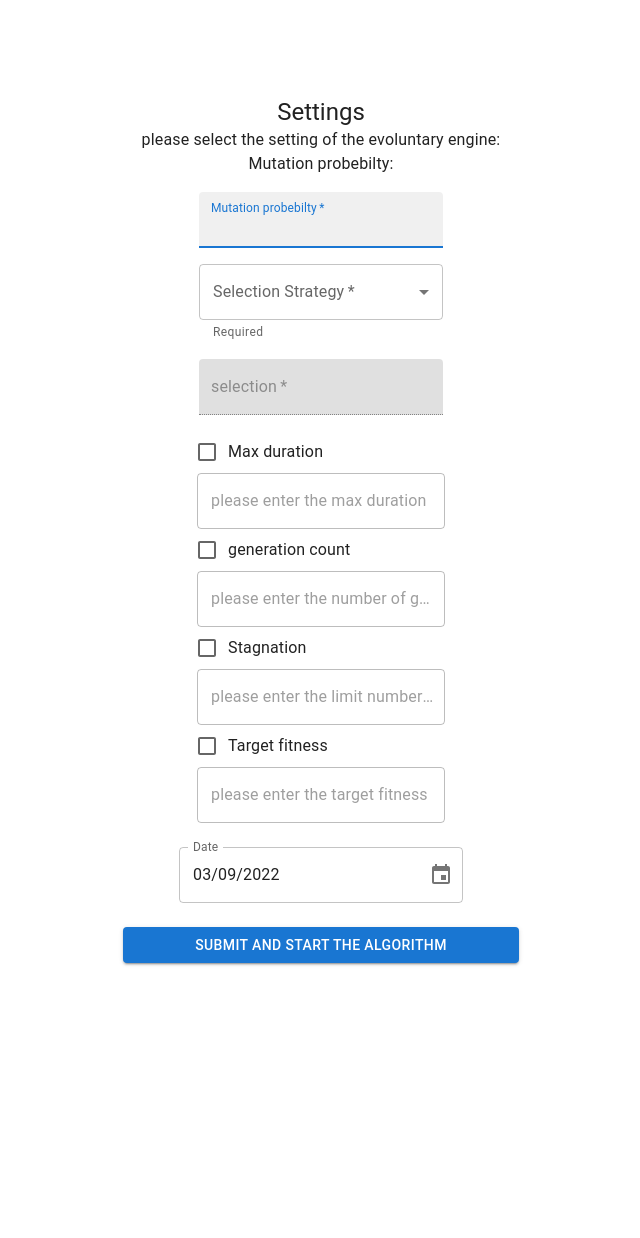
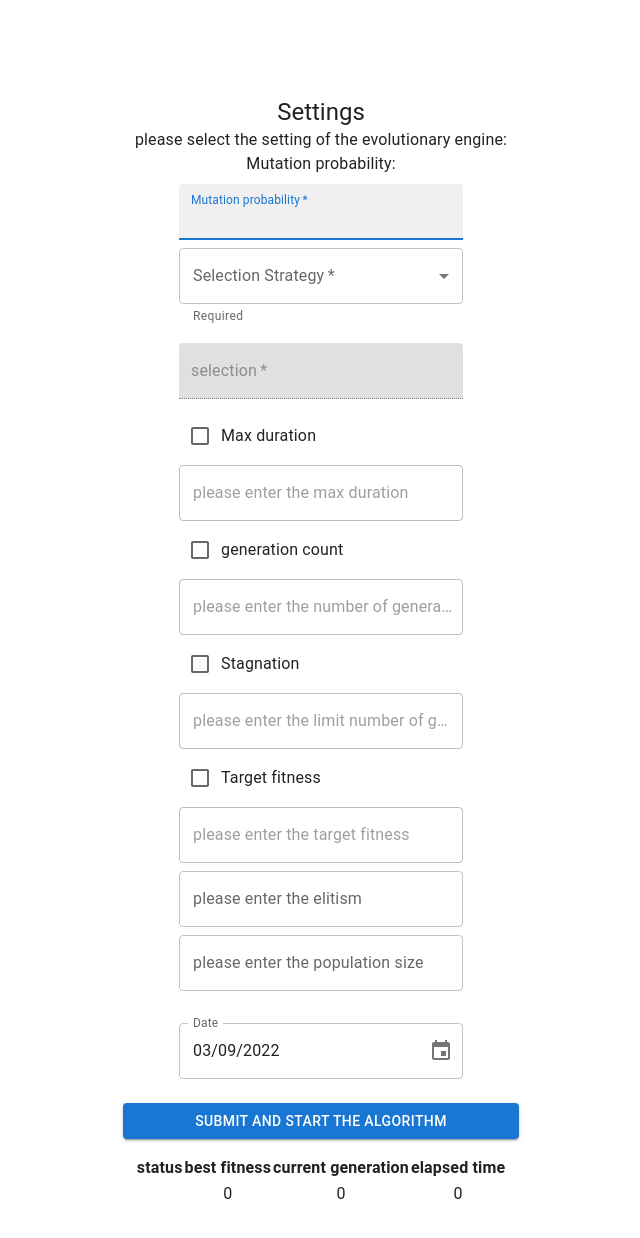
Before and after one commit to tall1/front-hotel-management, a React (Create React App) app: page /settings in a window 1280 px wide. Shown: the whole page, without its empty margins (319-959 px from the left). Before the commit the page ends 1011 px from the top, so only its background shows below. Built offline with nearby package versions, Linux system fonts and the light colour scheme.

Commit message:
Show progress in table below settings

```diff
--- a/src/components/Info.js
+++ b/src/components/Info.js
@@ -28,7 +28,7 @@ export default function Info(props) {
         <div className="Info">
 
             <h1> hello user</h1>
-            {/* hello {userData.id} ! welcome to the evoluntary system */}
+            {/* hello {userData.id} ! welcome to the evolutionary system */}
             {/* your hotel: {hotelData.hotelName}
         numberoffloors :{hotelData.numOfFloors}
         numberofrooms :{hotelData.numOfRooms} */}
--- a/src/components/Settings.js
+++ b/src/components/Settings.js
@@ -1,5 +1,5 @@
 import {useState} from 'react';
-import {Button, FormControlLabel, FormGroup} from '@mui/material';
+import {Button, FormControlLabel, FormGroup, Stack} from '@mui/material';
 import Select from '@mui/material/Select';
 import InputLabel from '@mui/material/InputLabel';
 import MenuItem from '@mui/material/MenuItem';
@@ -19,13 +19,20 @@ import React from 'react';
 
 export default function Settings(props) {
 
-    const [selectionStrategy, setselectionStrategy] = useState("");
+    const [selectionStrategy, setSelectionStrategy] = useState("");
     const [errorMessages, setErrorMessages] = useState("");
     const theme = useTheme();
     const [checked1, setChecked1] = useState(false);
     const [checked2, setChecked2] = useState(false);
     const [checked3, setChecked3] = useState(false);
     const [checked4, setChecked4] = useState(false);
+    const [status, setStatus] = useState({
+        "statusId": 0,
+        "statusStr": "",
+        "bestFitness": 0,
+        "curGeneration": 0,
+        "elapsedTime": 0
+    });
     const [date, setDate] = useState(new Date());
 
 
@@ -60,8 +67,8 @@ export default function Settings(props) {
     };
 
     const onChangeSelection = (event) => {
-        var elem = document.getElementById('selection');
-        setselectionStrategy(event.target.value);
+        let elem = document.getElementById('selection');
+        setSelectionStrategy(event.target.value);
         if (event.target.value === 5 || event.target.value === 6) {
             elem.disabled = false;
             elem.variant = 'outlined';
@@ -87,7 +94,7 @@ export default function Settings(props) {
 
             }
         }
-        if (parseFloat(data.get('Mutation probebilty'), 10) > 1 || parseFloat(data.get('Mutation probebilty'), 10) < 0) {
+        if (parseFloat(data.get('Mutation probability'), 10) > 1 || parseFloat(data.get('Mutation probability'), 10) < 0) {
             setErrorMessages({name: "truncation", message: errors.truncation});
             ok = false;
         }
@@ -139,10 +146,10 @@ export default function Settings(props) {
                     taskId: '',
                     userId: sessionStorage.getItem("userId"),
                     date: date.toISOString().split('T')[0],
-                    elitism: 5,
-                    populationSize: 50,
-                    mutationProb: parseFloat(data.get('Mutation probebilty'), 10),
-                    selectionStrategy: parseInt(data.get('strategy'), 10),
+                    elitism: data.get('elitism') ? parseInt(data.get('elitism'), 10) : 0,
+                    populationSize: data.get('population_size') ? parseInt(data.get('population_size'), 10) : 0,
+                    mutationProb: parseFloat(data.get('Mutation probability'), 10),
+                    selectionStrategy: selectionStrategy,
                     selecDouble: data.get('selection') ? parseFloat(data.get('selection'), 10) : 0.0,
                     maxDuration: data.get('max duration') ? parseInt(data.get('max duration'), 10) : 0,
                     generationCount: data.get('generation count') ? parseInt(data.get('generation count'), 10) : 0,
@@ -165,21 +172,20 @@ export default function Settings(props) {
                 let intervalId = setInterval(async () => {
                     const resStatus = await fetch(`/assignments/get_status/` + curTaskID).then(response => response.json());
                     console.log("Status: " + JSON.stringify(resStatus));
+                    setStatus(resStatus);
                     if (resStatus.statusStr === "DONE" || resStatus.statusStr === "done") {
                         clearInterval(intervalId);
                         //  popUp();
                         //showAssignment();
                     }
-                }, 2000);
+                }, 100);
             })
                 .catch(function (error) {
                     console.log(error);
                 });
-
         }
     }
     return (
-
         <form onSubmit={handleSubmit}>
             {/* <ToastContainer
           position="top-right"
@@ -222,15 +228,16 @@ export default function Settings(props) {
                         <Typography component="h1" variant="h5">
                             Settings
                         </Typography>
-                        <header>please select the setting of the evoluntary engine:</header>
-                        <label>Mutation probebilty: </label>
+                        <header>please select the setting of the evolutionary engine:</header>
+                        <Stack spacing={1}>
+                            <label>Mutation probability: </label>
                             <TextField
                                 required
                                 margin="normal"
-                            id="Mutation probebilty"
-                            label="Mutation probebilty"
-                            name="Mutation probebilty"
-                            autoComplete="Mutation probebilty"
+                                id="Mutation probability"
+                                label="Mutation probability"
+                                name="Mutation probability"
+                                autoComplete="Mutation probability"
                                 inputProps={{pattern: "[0-9][0-9.]*[0-9]"}}
                                 autoFocus
                                 variant="filled"
@@ -272,6 +279,7 @@ export default function Settings(props) {
                                 {renderErrorMessage("truncation")}
                             </FormControl>
                             <FormGroup>
+                                <Stack spacing={1}>
                                     <FormControlLabel
                                         control={<Checkbox
                                             id="1"
@@ -296,7 +304,7 @@ export default function Settings(props) {
                                         />}
                                         label="generation count"/>
                                     <TextField
-                                inputProps={{inputMode: 'numeric', pattern: "[0-9]"}}
+                                        inputProps={{inputMode: 'numeric', pattern: "[0-9]*"}}
                                         fullWidth
                                         name="generation count"
                                         disabled={!checked2}
@@ -311,7 +319,7 @@ export default function Settings(props) {
                                         />}
                                         label="Stagnation"/>
                                     <TextField
-                                inputProps={{inputMode: 'numeric', pattern: "[0-9]"}}
+                                        inputProps={{inputMode: 'numeric', pattern: "[0-9]*"}}
                                         fullWidth
                                         name='generation limit'
                                         disabled={!checked3}
@@ -326,15 +334,27 @@ export default function Settings(props) {
                                         />}
                                         label="Target fitness"/>
                                     <TextField
-                                inputProps={{inputMode: 'numeric', pattern: "[0-9]"}}
+                                        inputProps={{inputMode: 'numeric', pattern: "[0-9]*"}}
                                         fullWidth
                                         name="target fitness"
                                         disabled={!checked4}
                                         label="please enter the target fitness"
                                     />
+                                    <TextField
+                                        inputProps={{inputMode: 'numeric', pattern: "[0-9]*"}}
+                                        fullWidth
+                                        name='elitism'
+                                        label="please enter the elitism"
+                                    />
+                                    <TextField
+                                        inputProps={{inputMode: 'numeric', pattern: "[0-9]*"}}
+                                        fullWidth
+                                        name='population_size'
+                                        label="please enter the population size"
+                                    />
+                                </Stack>
                             </FormGroup>
                             <LocalizationProvider dateAdapter={AdapterDateFns}>
-                            {/* <Stack spacing={3}> */}
                                 <br></br>
                                 <DesktopDatePicker
                                     label="Date"
@@ -344,7 +364,7 @@ export default function Settings(props) {
                                     renderInput={(params) => <TextField {...params} />}
                                 />
                             </LocalizationProvider>
-
+                        </Stack>
                         {/* </FormControl> */}
                         <Button
                             type="submit"
@@ -354,6 +374,26 @@ export default function Settings(props) {
                         >
                             submit and start the algorithm
                         </Button>
+                        {<div>
+                            <table>
+                                <thead>
+                                <tr>
+                                    <th>status</th>
+                                    <th>best fitness</th>
+                                    <th>current generation</th>
+                                    <th>elapsed time</th>
+                                </tr>
+                                </thead>
+                                <tbody>
+                                <tr key={status.statusId}>
+                                    <td> {status.statusStr.toLowerCase()}</td>
+                                    <td> {status.bestFitness}</td>
+                                    <td> {status.curGeneration}</td>
+                                    <td> {status.elapsedTime}</td>
+                                </tr>
+                                </tbody>
+                            </table>
+                        </div>}
                     </Box>
                 </Container>
             </ThemeProvider>
```
Lines whose indentation alone changed are shown as unchanged.
